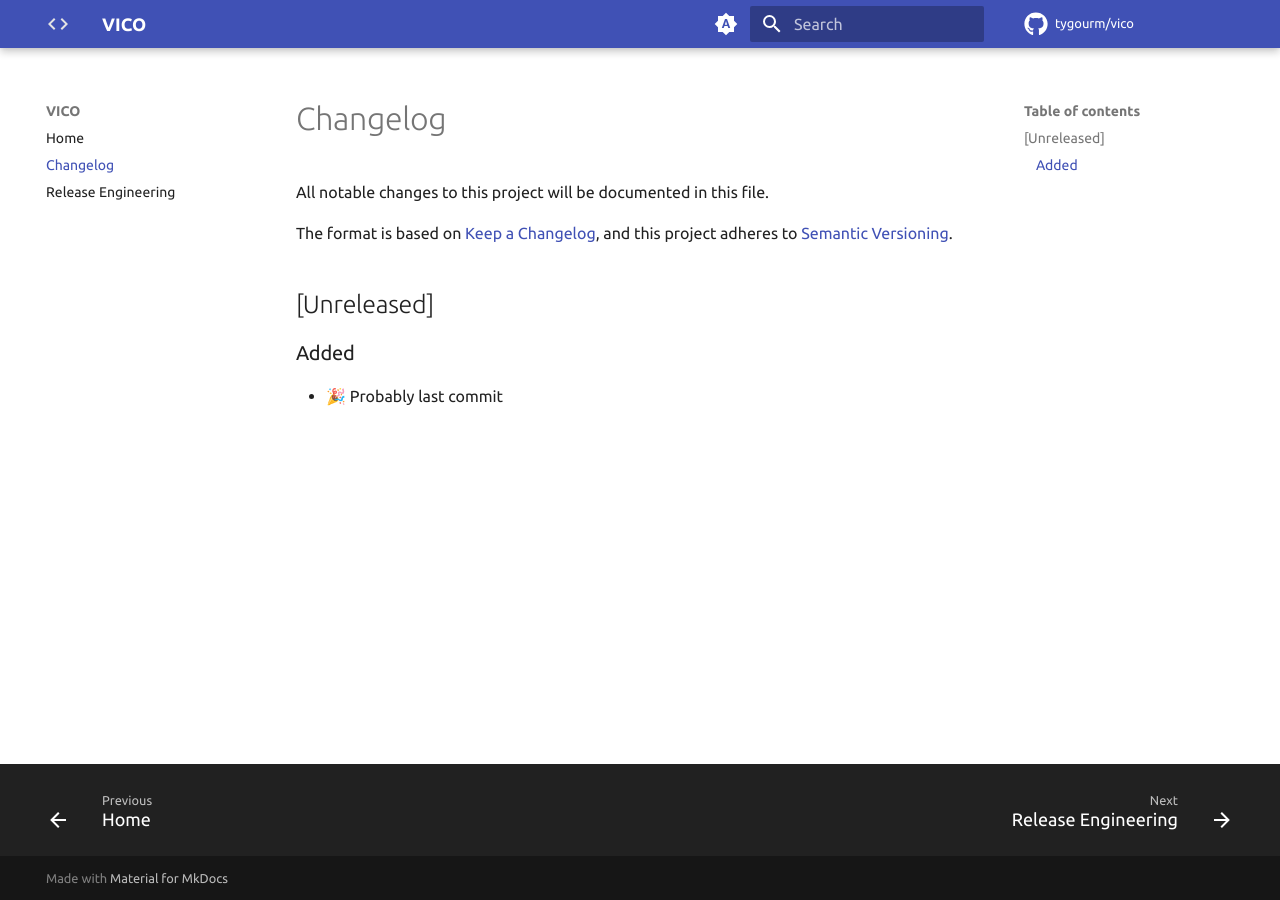
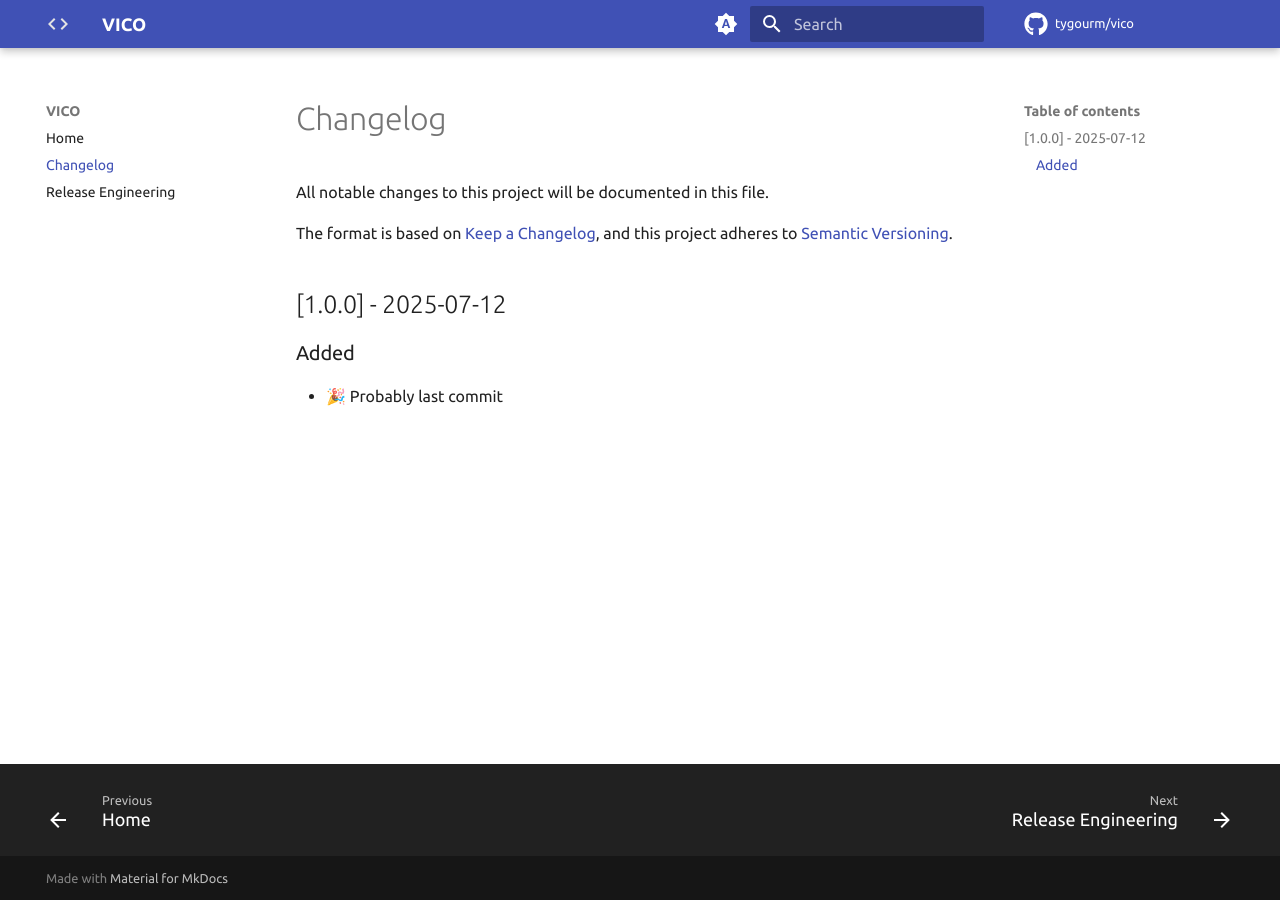
Before and after one commit to tygourm/vico, an MkDocs documentation site: the page built from docs/CHANGELOG.md, in a window 1280 px wide. Built offline with MkDocs 1.6.1 and Material for MkDocs 9.7.7, drawn with Linux system fonts in a browser that asks for light colours; plug-ins that fetch from the network failed and are left out; comment, search, counter and statistics services are not loaded.

Commit message:
🔖 Version 1.0.0

```diff
--- a/docs/CHANGELOG.md
+++ b/docs/CHANGELOG.md
@@ -6,7 +6,7 @@ The format is based on [Keep a Changelog](https://keepachangelog.com/en/1.1.0/),
 and this project adheres to
 [Semantic Versioning](https://semver.org/spec/v2.0.0.html).
 
-## [Unreleased]
+## [1.0.0] - 2025-07-12
 
 ### Added
 
--- a/pyproject.toml
+++ b/pyproject.toml
@@ -1,5 +1,5 @@
 [project]
 name = "vico"
-version = "0.0.0"
+version = "1.0.0"
 requires-python = ">=3.13"
 dependencies = ["mkdocs-material"]
```
Also changed, not shown: 1 other file.
